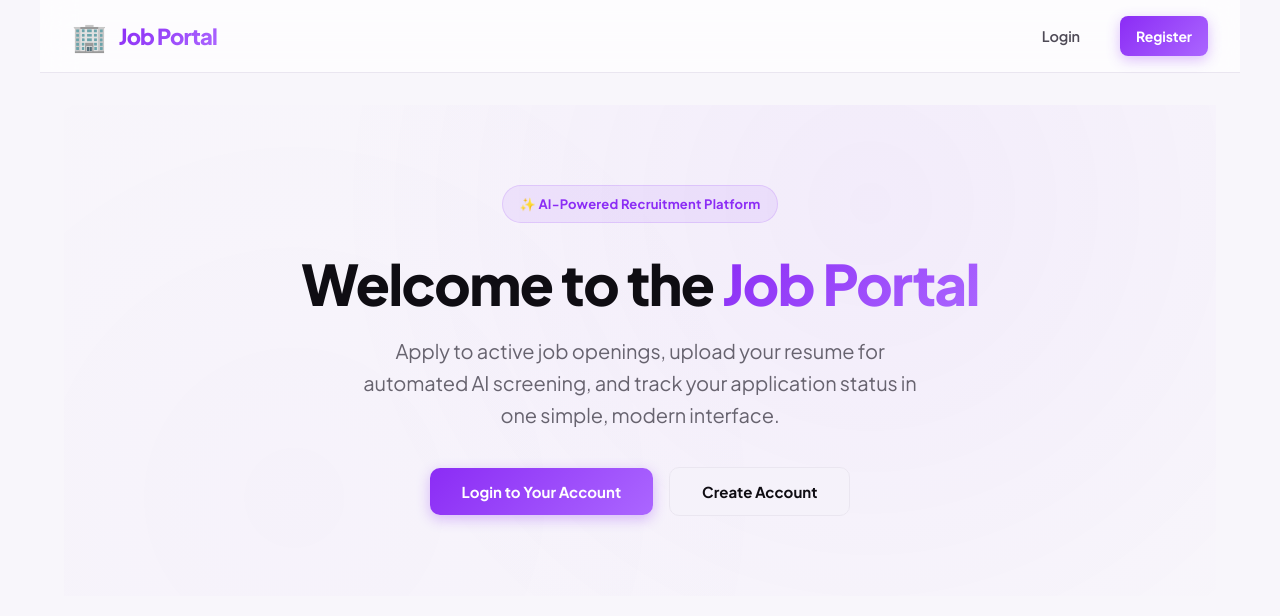
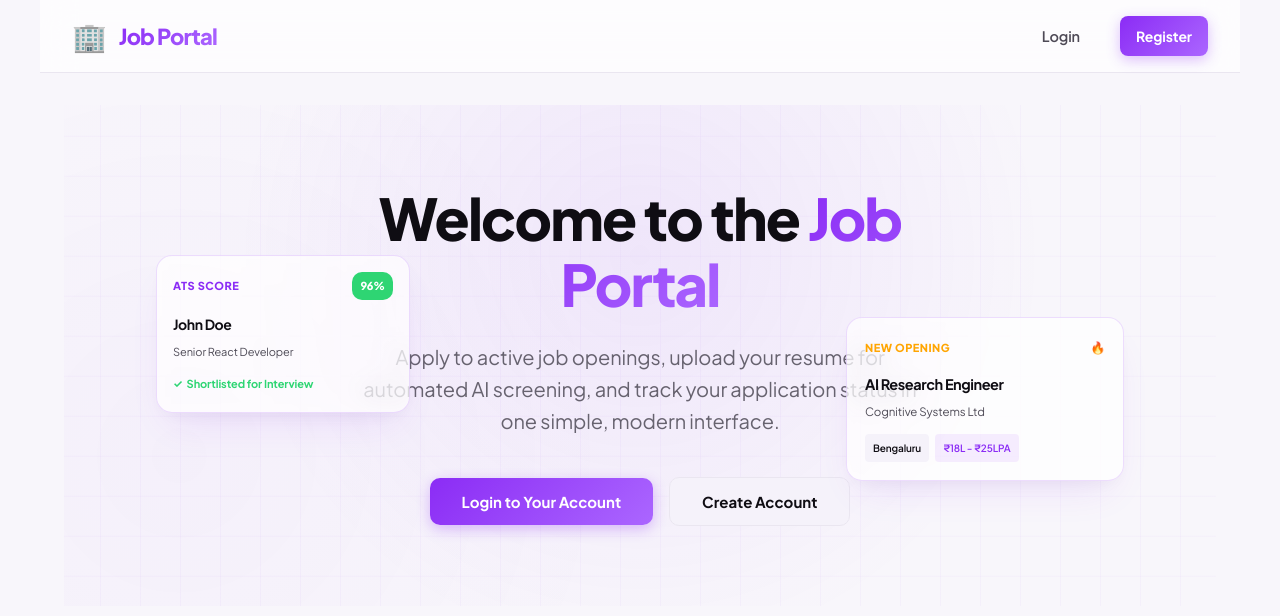
Before and after one commit to derindevis/JobPortal_Frontend, a React (Vite) app: page / in a window 1280 px wide. Shown: the top 616 px of the page. Built offline with nearby package versions, Linux system fonts and the light colour scheme; no server answers.

Commit message:
update landing page: remove badge, add abstract grid pattern, mesh gradients, and floating glassmorphic cards with micro-animations

```diff
--- a/src/pages/LandingPage.jsx
+++ b/src/pages/LandingPage.jsx
@@ -15,37 +15,129 @@ export default function LandingPage() {
       textAlign: 'center',
       padding: '80px 24px',
       boxSizing: 'border-box',
-      background: 'radial-gradient(circle at 70% 20%, rgba(139, 44, 245, 0.05) 0%, transparent 60%), radial-gradient(circle at 20% 80%, rgba(139, 44, 245, 0.02) 0%, transparent 50%)',
-      width: '100%'
+      position: 'relative',
+      overflow: 'hidden',
+      width: '100%',
+      // Grid pattern combined with mesh gradient glow
+      backgroundImage: `
+        radial-gradient(circle at 50% 30%, rgba(139, 44, 245, 0.08) 0%, transparent 60%),
+        radial-gradient(circle at 10% 70%, rgba(139, 44, 245, 0.03) 0%, transparent 40%),
+        linear-gradient(rgba(139, 44, 245, 0.03) 1px, transparent 1px),
+        linear-gradient(90deg, rgba(139, 44, 245, 0.03) 1px, transparent 1px)
+      `,
+      backgroundSize: '100% 100%, 100% 100%, 40px 40px, 40px 40px',
+      backgroundPosition: '0 0, 0 0, center center, center center'
     }}>
+
+      {/* Inline Styles for Premium Floating Animations */}
+      <style>{`
+        @keyframes float-slow {
+          0% { transform: translateY(0px) rotate(0deg); }
+          50% { transform: translateY(-12px) rotate(2deg); }
+          100% { transform: translateY(0px) rotate(0deg); }
+        }
+        @keyframes float-medium {
+          0% { transform: translateY(0px) rotate(0deg); }
+          50% { transform: translateY(-18px) rotate(-3deg); }
+          100% { transform: translateY(0px) rotate(0deg); }
+        }
+        .floating-card-left {
+          animation: float-slow 6s ease-in-out infinite;
+        }
+        .floating-card-right {
+          animation: float-medium 7s ease-in-out infinite;
+        }
+        @media (max-width: 968px) {
+          .floating-graphic {
+            display: none !important;
+          }
+        }
+      `}</style>
+
+      {/* Floating Graphics Card 1 (Left Side) */}
+      <div className="floating-graphic floating-card-left" style={{
+        position: 'absolute',
+        left: '8%',
+        top: '30%',
+        width: '220px',
+        padding: '16px',
+        background: 'rgba(255, 255, 255, 0.75)',
+        backdropFilter: 'blur(12px)',
+        WebkitBackdropFilter: 'blur(12px)',
+        border: '1px solid rgba(139, 44, 245, 0.15)',
+        borderRadius: '16px',
+        boxShadow: 'var(--shadow-lg)',
+        textAlign: 'left',
+        zIndex: 2,
+        pointerEvents: 'none'
+      }}>
+        <div style={{ display: 'flex', justifyContent: 'space-between', alignItems: 'center', marginBottom: '12px' }}>
+          <span style={{ fontSize: '11px', fontWeight: 800, color: 'var(--accent)', textTransform: 'uppercase', letterSpacing: '0.5px' }}>
+            ATS SCORE
+          </span>
+          <span style={{
+            fontSize: '11px',
+            fontWeight: 800,
+            background: '#2ed573',
+            color: 'white',
+            padding: '2px 8px',
+            borderRadius: '10px'
+          }}>
+            96%
+          </span>
+        </div>
+        <h4 style={{ margin: '0 0 4px 0', fontSize: '14px', color: 'var(--text-h)' }}>John Doe</h4>
+        <p style={{ margin: '0 0 8px 0', fontSize: '11px', color: 'var(--text)' }}>Senior React Developer</p>
+        <div style={{ fontSize: '11px', color: '#2ed573', fontWeight: 700, display: 'flex', alignItems: 'center', gap: '4px' }}>
+          <span>✓</span> Shortlisted for Interview
+        </div>
+      </div>
+
+      {/* Floating Graphics Card 2 (Right Side) */}
+      <div className="floating-graphic floating-card-right" style={{
+        position: 'absolute',
+        right: '8%',
+        bottom: '25%',
+        width: '240px',
+        padding: '18px',
+        background: 'rgba(255, 255, 255, 0.75)',
+        backdropFilter: 'blur(12px)',
+        WebkitBackdropFilter: 'blur(12px)',
+        border: '1px solid rgba(139, 44, 245, 0.15)',
+        borderRadius: '16px',
+        boxShadow: 'var(--shadow-lg)',
+        textAlign: 'left',
+        zIndex: 2,
+        pointerEvents: 'none'
+      }}>
+        <div style={{ display: 'flex', justifyContent: 'space-between', alignItems: 'center', marginBottom: '12px' }}>
+          <span style={{ fontSize: '11px', fontWeight: 800, color: '#ffa502', textTransform: 'uppercase', letterSpacing: '0.5px' }}>
+            NEW OPENING
+          </span>
+          <span style={{ fontSize: '12px' }}>🔥</span>
+        </div>
+        <h4 style={{ margin: '0 0 4px 0', fontSize: '14.5px', color: 'var(--text-h)' }}>AI Research Engineer</h4>
+        <p style={{ margin: '0 0 10px 0', fontSize: '11.5px', color: 'var(--text)' }}>Cognitive Systems Ltd</p>
+        <div style={{ display: 'flex', gap: '6px' }}>
+          <span style={{ fontSize: '10px', background: 'var(--code-bg)', padding: '2px 8px', borderRadius: '4px', color: 'var(--text-h)', fontWeight: 600 }}>
+            Bengaluru
+          </span>
+          <span style={{ fontSize: '10px', background: 'rgba(139, 44, 245, 0.08)', padding: '2px 8px', borderRadius: '4px', color: 'var(--accent)', fontWeight: 600 }}>
+            ₹18L - ₹25LPA
+          </span>
+        </div>
+      </div>
+
       {/* Hero Content Container */}
-      <div style={{ maxWidth: '700px', margin: '0 auto' }}>
-        {/* Decorative Badge */}
-        <div style={{
-          display: 'inline-flex',
-          alignItems: 'center',
-          gap: '8px',
-          background: 'rgba(139, 44, 245, 0.08)',
-          border: '1px solid rgba(139, 44, 245, 0.15)',
-          padding: '6px 16px',
-          borderRadius: '30px',
-          fontSize: '13px',
-          fontWeight: 700,
-          color: 'var(--accent)',
-          marginBottom: '28px',
-          letterSpacing: '0.2px'
-        }}>
-          ✨ AI-Powered Recruitment Platform
-        </div>
-
+      <div style={{ maxWidth: '680px', margin: '0 auto', zIndex: 1, position: 'relative' }}>
         {/* Main Title */}
         <h1 style={{
-          fontSize: '3.5rem',
+          fontSize: '3.6rem',
           fontWeight: 800,
           lineHeight: 1.15,
-          letterSpacing: '-1.5px',
+          letterSpacing: '-1.8px',
           color: 'var(--text-h)',
-          marginBottom: '20px'
+          marginBottom: '24px'
         }}>
           Welcome to the <span style={{
             background: 'linear-gradient(135deg, var(--accent), var(--accent-light))',
@@ -61,8 +153,8 @@ export default function LandingPage() {
           lineHeight: '1.6',
           color: 'var(--text)',
           opacity: 0.85,
-          maxWidth: '580px',
-          margin: '0 auto 36px auto'
+          maxWidth: '560px',
+          margin: '0 auto 40px auto'
         }}>
           Apply to active job openings, upload your resume for automated AI screening, and track your application status in one simple, modern interface.
         </p>
```
